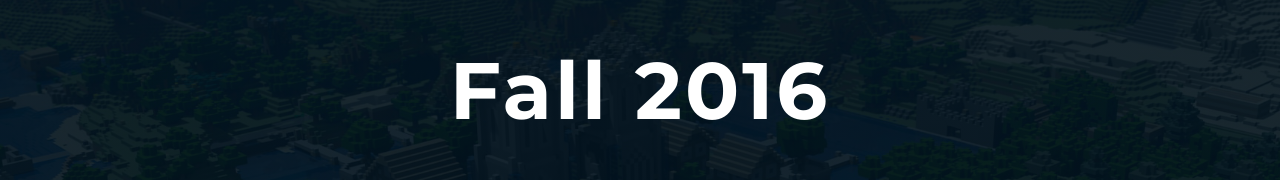
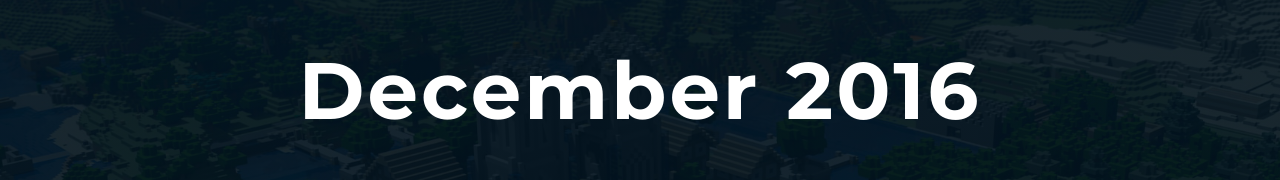
Before and after one commit to BlockJamMC/BlockJam2016, a plain HTML site: page index.html in a window 1280 px wide. Shown: the part 300-480 px from the top of the page. Drawn offline with nearby package versions, Linux system fonts and the light colour scheme.

Commit message:
December 2016

```diff
--- a/index.html
+++ b/index.html
@@ -6,7 +6,7 @@
     <meta http-equiv="X-UA-Compatible" content="IE=edge">
     <meta name="viewport" content="width=device-width, initial-scale=1">
     <!-- The above 3 meta tags *must* come first in the head; any other head content must come *after* these tags -->
-    <title>BlockJam 2016 - Coming Fall 2016</title>
+    <title>BlockJam 2016 - Coming December 2016</title>
 
     <link href="https://fonts.googleapis.com/css?family=Lato&subset=latin,latin-ext" rel="stylesheet" type="text/css">
     <link rel="stylesheet" href="css/font-awesome.min.css">
@@ -32,7 +32,7 @@
 
             <div class="container">
                 <img src="img/bj-logo.png" class="bj-logo img-responsive" alt="BlockJam logo">
-                <h1 class="cs-txt">Fall 2016</h1>
+                <h1 class="cs-txt">December 2016</h1>
                 <div class="soc-buttons">
                     <ul class="list-inline">
                         <a href="" class="soc-btn youtube">
```
